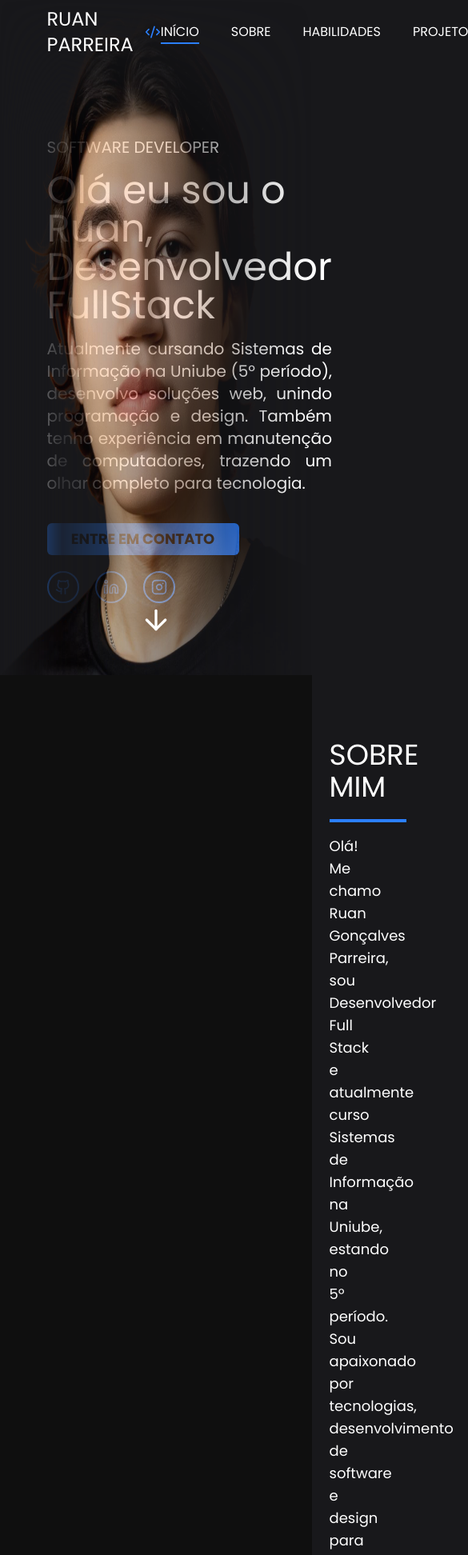
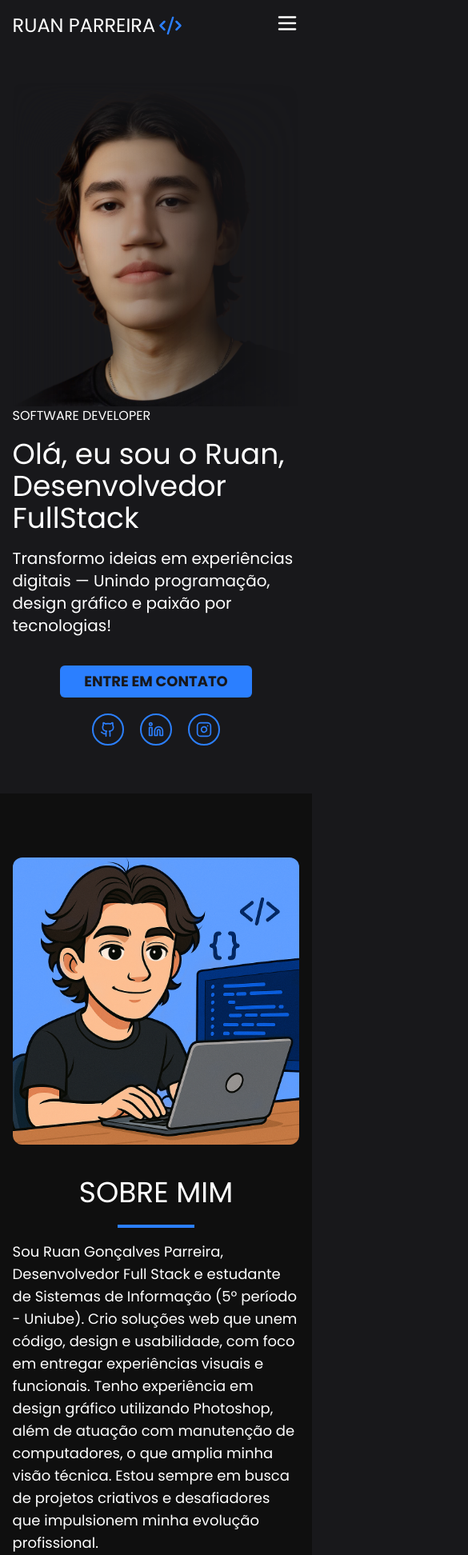
Before and after one commit to RuanParreira/MeuPortfolio, a React (Vite) app: page / in a window 390 px wide. Shown: the top 1944 px of the page at 80% size, 585 px wide, since content can reach past the window. Built offline with nearby package versions, Linux system fonts and the light colour scheme.

Commit message:
Versão Mobile

```diff
--- a/src/components/About.tsx
+++ b/src/components/About.tsx
@@ -4,26 +4,26 @@ export default function About() {
   return (
     <section
       id="about"
-      className="relative flex w-full scroll-mt-[5rem] items-center justify-between space-x-20 bg-[#0f0f0f] px-[15%] py-20"
+      className="relative flex w-full scroll-mt-[4rem] flex-col items-center justify-between bg-[#0f0f0f] px-[4%] py-20 lg:scroll-mt-[5rem] lg:flex-row lg:space-x-20 lg:px-[15%]"
     >
-      <img
-        src="./about.png"
-        alt="fotoSobre"
-        className="h-[30rem] w-[50rem] rounded-xl"
-      />
-
-      <div className="z-10 flex w-[full] min-w-0 flex-col justify-center">
+      <div>
+        <img
+          src="./about.png"
+          alt="fotoSobre"
+          className="mb-10 rounded-xl object-cover lg:mb-0 lg:block lg:h-full lg:w-[50rem]"
+        />
+      </div>
+      <div className="z-10 flex w-full min-w-0 flex-col items-center justify-center lg:items-start">
         <h3 className="text-4xl">SOBRE MIM</h3>
         <span className="mt-5 mb-4 block h-1 w-24 bg-blue-500"></span>
-        <p className="text-justify text-lg">
-          Olá! Me chamo Ruan Gonçalves Parreira, sou Desenvolvedor Full Stack e
-          atualmente curso Sistemas de Informação na Uniube, estando no 5º
-          período. Sou apaixonado por tecnologias, desenvolvimento de software e
-          design para web. Gosto de transformar ideias em soluções funcionais e
-          bem apresentadas. Além da programação, também possuo conhecimentos em
-          manutenção de computadores, atuando como técnico de informática. Estou
-          sempre em busca de aprendizado, evolução e novos desafios na área de
-          tecnologia.
+        <p className="text-lg lg:text-justify">
+          Sou Ruan Gonçalves Parreira, Desenvolvedor Full Stack e estudante de
+          Sistemas de Informação (5º período - Uniube). Crio soluções web que
+          unem código, design e usabilidade, com foco em entregar experiências
+          visuais e funcionais. Tenho experiência em design gráfico utilizando
+          Photoshop, além de atuação com manutenção de computadores, o que
+          amplia minha visão técnica. Estou sempre em busca de projetos
+          criativos e desafiadores que impulsionem minha evolução profissional.
         </p>
         <br />
         <div className="flex w-full flex-col text-xl">
--- a/src/components/Header.tsx
+++ b/src/components/Header.tsx
@@ -1,4 +1,5 @@
 import { useEffect, useState } from "react";
+import { motion, AnimatePresence } from "framer-motion"; // Adicione esta linha
 
 const sections = [
   { id: "hero", label: "INÍCIO" },
@@ -11,6 +12,7 @@ const sections = [
 export default function Header() {
   const [scrolled, setScrolled] = useState(false);
   const [activeSection, setActiveSection] = useState("hero");
+  const [menuOpen, setMenuOpen] = useState(false);
 
   useEffect(() => {
     function onScroll() {
@@ -32,10 +34,13 @@ export default function Header() {
     return () => window.removeEventListener("scroll", onScroll);
   }, []);
 
+  const handleLinkClick = () => setMenuOpen(false);
+
   return (
+    <>
       <header
-      className={`sticky top-0 z-100 flex h-[5rem] w-full items-center justify-between px-[15%] transition-colors duration-300 ${
-        scrolled ? "bg-zinc-950" : ""
+        className={`sticky top-0 z-100 flex h-[4rem] w-full items-center justify-between px-[4%] transition-colors duration-300 lg:h-[5rem] lg:px-[15%] ${
+          scrolled || menuOpen ? "bg-zinc-950" : ""
         }`}
       >
         <a href="#hero">
@@ -48,9 +53,9 @@ export default function Header() {
               viewBox="0 0 24 24"
               fill="none"
               stroke="#2B7FFF"
-            stroke-width="2"
-            stroke-linecap="round"
-            stroke-linejoin="round"
+              strokeWidth="2"
+              strokeLinecap="round"
+              strokeLinejoin="round"
               className="lucide lucide-code-xml-icon lucide-code-xml"
             >
               <path d="m18 16 4-4-4-4" />
@@ -59,8 +64,51 @@ export default function Header() {
             </svg>
           </h1>
         </a>
-      <nav className="flex">
-        <ul className="text-md flex items-center space-x-10">
+        <nav className="lg:flex">
+          <button
+            className="lg:hidden"
+            onClick={() => setMenuOpen((open) => !open)}
+            aria-label={menuOpen ? "Fechar menu" : "Abrir menu"}
+          >
+            {menuOpen ? (
+              // Ícone X
+              <svg
+                xmlns="http://www.w3.org/2000/svg"
+                width="30"
+                height="30"
+                viewBox="0 0 24 24"
+                fill="none"
+                stroke="currentColor"
+                strokeWidth="2"
+                strokeLinecap="round"
+                strokeLinejoin="round"
+                className="lucide lucide-x"
+              >
+                <line x1="18" y1="6" x2="6" y2="18" />
+                <line x1="6" y1="6" x2="18" y2="18" />
+              </svg>
+            ) : (
+              // Ícone menu
+              <svg
+                xmlns="http://www.w3.org/2000/svg"
+                width="30"
+                height="30"
+                viewBox="0 0 24 24"
+                fill="none"
+                stroke="currentColor"
+                strokeWidth="2"
+                strokeLinecap="round"
+                strokeLinejoin="round"
+                className="lucide lucide-menu-icon lucide-menu"
+              >
+                <path d="M4 12h16" />
+                <path d="M4 18h16" />
+                <path d="M4 6h16" />
+              </svg>
+            )}
+          </button>
+          {/* Menu desktop */}
+          <ul className="text-md hidden items-center space-x-10 lg:flex">
             {sections.map((section) => (
               <li key={section.id}>
                 <a
@@ -76,5 +124,35 @@ export default function Header() {
           </ul>
         </nav>
       </header>
+
+      {/* Sidebar animada abaixo do header */}
+      <AnimatePresence>
+        {menuOpen && (
+          <motion.div
+            initial={{ y: -40, opacity: 0 }}
+            animate={{ y: 0, opacity: 1 }}
+            exit={{ y: -40, opacity: 0 }}
+            transition={{ duration: 0.3 }}
+            className="fixed top-[4rem] right-0 left-0 z-50 flex flex-col gap-6 rounded-b-xl bg-zinc-950 p-6 text-center shadow-lg lg:hidden"
+          >
+            <ul className="flex flex-col gap-4 text-lg">
+              {sections.map((section) => (
+                <li key={section.id}>
+                  <a
+                    href={`#${section.id}`}
+                    onClick={handleLinkClick}
+                    className={`transition-colors duration-300 hover:text-blue-500 ${
+                      activeSection === section.id ? "text-blue-500" : ""
+                    }`}
+                  >
+                    {section.label}
+                  </a>
+                </li>
+              ))}
+            </ul>
+          </motion.div>
+        )}
+      </AnimatePresence>
+    </>
   );
 }
--- a/src/components/Hero.tsx
+++ b/src/components/Hero.tsx
@@ -3,20 +3,21 @@ import { motion } from "framer-motion";
 
 export default function Hero() {
   return (
-    <section id="hero" className="h-[calc(100vh-5rem)] scroll-mt-[5rem]">
-      <div className="flex h-full space-x-[30rem]">
-        <div className="flex h-full flex-col justify-center gap-4 px-[15%]">
-          <h2 className="text-xl">SOFTWARE DEVELOPER</h2>
-          <h2 className="text-5xl">
-            Olá eu sou o Ruan, Desenvolvedor FullStack
+    <section
+      id="hero"
+      className="mb-5 scroll-mt-[4rem] px-[4%] py-10 lg:mb-0 lg:h-[calc(100vh-5rem)] lg:scroll-mt-[5rem] lg:px-0 lg:py-0"
+    >
+      <div className="flex h-full flex-col-reverse lg:flex-row lg:space-x-[30rem]">
+        <div className="flex h-full flex-col justify-center gap-4 lg:px-[15%]">
+          <h2 className="lg:text-xl">SOFTWARE DEVELOPER</h2>
+          <h2 className="text-4xl lg:text-5xl">
+            Olá, eu sou o Ruan, Desenvolvedor FullStack
           </h2>
-          <p className="text-justify text-xl">
-            Atualmente cursando Sistemas de Informação na Uniube (5º período),
-            desenvolvo soluções web, unindo programação e design. Também tenho
-            experiência em manutenção de computadores, trazendo um olhar
-            completo para tecnologia.
+          <p className="text-xl lg:text-justify">
+            Transformo ideias em experiências digitais — Unindo programação,
+            design gráfico e paixão por tecnologias!
           </p>
-          <div className="flex flex-col justify-center gap-5">
+          <div className="flex flex-col items-center justify-center gap-5 lg:items-start">
             <a
               href="#contact"
               className="mt-5 flex h-10 w-60 cursor-pointer items-center justify-center rounded-md bg-blue-500 text-lg font-bold text-zinc-900 hover:bg-blue-800"
@@ -98,7 +99,7 @@ export default function Hero() {
         <img
           src="./hero.png"
           alt="Foto de Perfil"
-          className="absolute right-0 bottom-0 z-0 h-full mask-t-from-80% mask-r-from-10% mask-l-from-80% object-fill"
+          className="right-0 bottom-0 z-0 mask-t-from-80% mask-r-from-10% mask-l-from-80% object-fill lg:absolute lg:h-full"
         />
       </div>
       <a href="#about">
@@ -112,7 +113,7 @@ export default function Hero() {
           strokeWidth="2"
           strokeLinecap="round"
           strokeLinejoin="round"
-          className="lucide lucide-arrow-down-icon lucide-arrow-down absolute bottom-10 left-1/2 -translate-x-1/2 animate-bounce hover:animate-none hover:stroke-blue-500"
+          className="lucide lucide-arrow-down-icon lucide-arrow-down bottom-0 left-1/2 hidden -translate-x-1/2 animate-bounce hover:animate-none hover:stroke-blue-500 lg:absolute lg:bottom-10 lg:block"
           whileHover={{ scale: 1.5 }}
           transition={{ type: "spring", stiffness: 300 }}
         >
--- a/src/components/Skills.tsx
+++ b/src/components/Skills.tsx
@@ -3,14 +3,17 @@ import { useState } from "react";
 
 export default function Skills() {
   return (
-    <section id="skills" className="scroll-mt-[5rem] px-[15%] py-[5rem]">
+    <section
+      id="skills"
+      className="scroll-mt-[4rem] px-[4%] py-10 lg:scroll-mt-[5rem] lg:px-[15%] lg:py-[5rem]"
+    >
       <div className="flex flex-col items-center justify-center">
         <h4 className="text-4xl">HABILIDADES</h4>
         <span className="mt-4 mb-4 block h-1 w-24 bg-blue-500"></span>
-        <p className="mb-10 text-xl">
+        <p className="mb-10 text-center text-xl lg:text-left">
           Tecnologias e ferramentas que domino para criar soluções completas
         </p>
-        <div className="grid grid-cols-3 gap-10">
+        <div className="grid grid-cols-1 gap-10 md:grid-cols-2 lg:grid-cols-3">
           <SkillCard
             title="Frontend"
             description="React, NextJs, Tailwind CSS"
--- a/src/components/Tecs.tsx
+++ b/src/components/Tecs.tsx
@@ -46,7 +46,7 @@ export default function Tecs() {
   }, [controls]);
 
   return (
-    <div className="relative w-full overflow-x-hidden bg-transparent py-4">
+    <div className="relative w-full overflow-x-hidden bg-transparent lg:py-4">
       <motion.div
         className="flex gap-8 whitespace-nowrap"
         animate={controls}
--- a/src/index.css
+++ b/src/index.css
@@ -36,3 +36,12 @@
     @apply flex items-center justify-center rounded-4xl bg-[#3F3F46] px-3 py-1 text-xs;
   }
 }
+
+.swiper-pagination-bullet {
+  background: #fff !important; /* bolinhas inativas brancas */
+  opacity: 1 !important; /* para não ficarem transparentes */
+}
+
+.swiper-pagination-bullet-active {
+  background: #3b82f6 !important; /* bolinha ativa azul (tailwind blue-500) */
+}
```
Also changed, not shown: src/components/Contact.tsx (+22 -16 lines), src/components/Projects.tsx (+17 -25 lines). Lines whose indentation alone changed are shown as unchanged.
